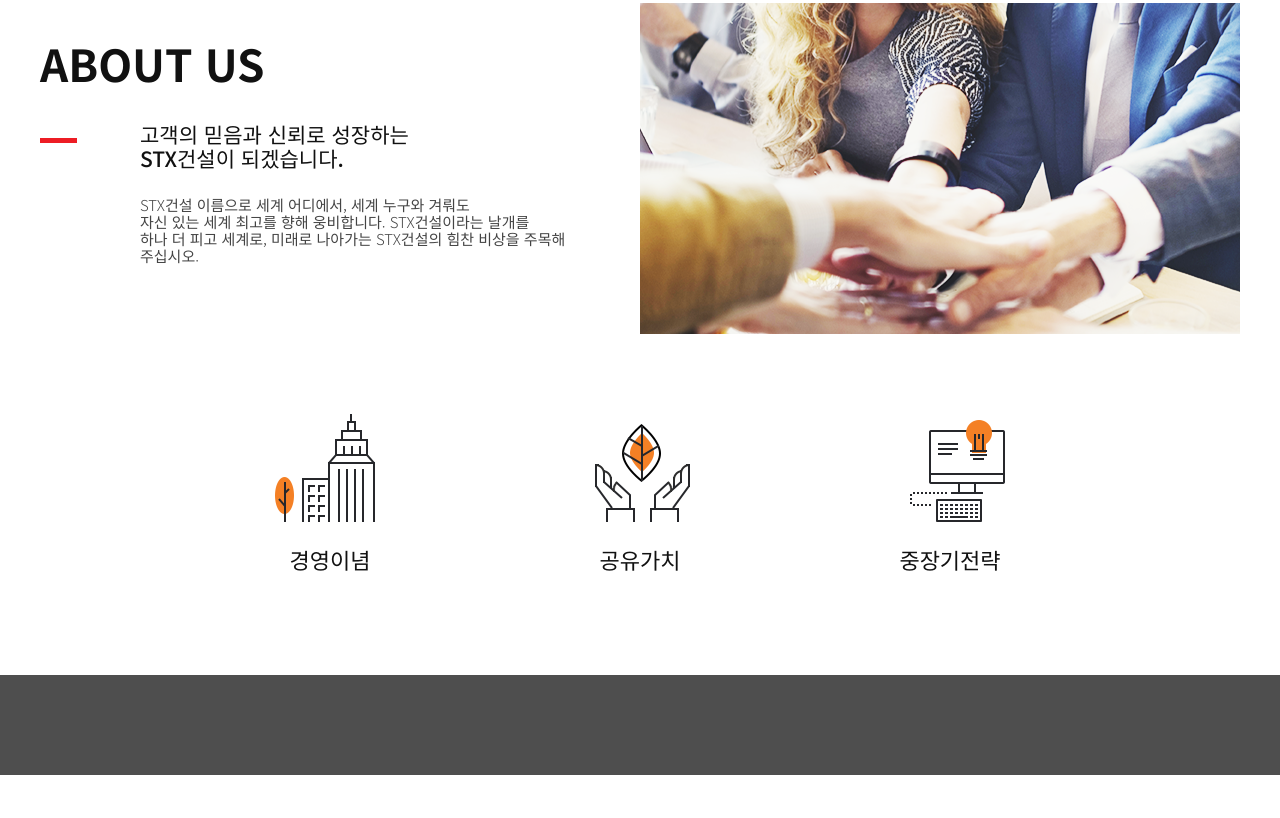
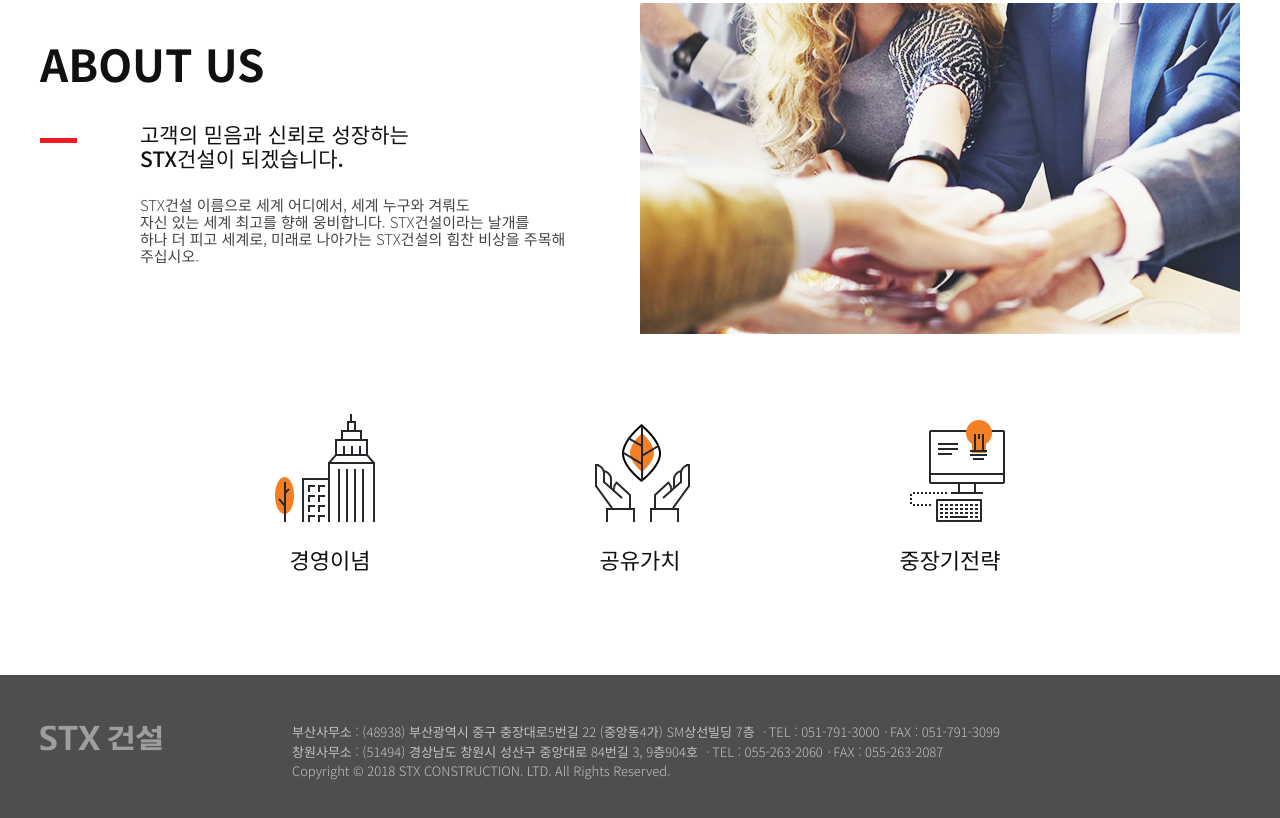
Before and after one commit to choj96/stx, a plain HTML site: page index.html in a window 1280 px wide. Shown: the part 2714-3532 px from the top of the page. Before the commit the page ends 3489 px from the top, so only its background shows below. Drawn offline with Linux system fonts and the light colour scheme.

Commit message:
하단 영역 처리완료
하단 작업 완료

```diff
--- a/css/main.css
+++ b/css/main.css
@@ -608,3 +608,34 @@ body {
   position: relative;
   display: block;
 }
+.footer-logo {
+  position: relative;
+  display: block;
+  float: left;
+  margin-right: 130px;
+}
+.footer-info {
+  position: relative;
+  display: block;
+  float: left;
+}
+.footer-list {
+  position: relative;
+  display: block;
+}
+.footer-list > li {
+  position: relative;
+  display: block;
+  font-size: 13px;
+  color: #c3c3c3;
+  margin-bottom: 5px;
+}
+.footer-list > li > address {
+  position: relative;
+  display: inline-block;
+  font-style: normal;
+}
+.footer-list > li > i {
+  position: relative;
+  display: inline-block;
+}
--- a/index.html
+++ b/index.html
@@ -242,9 +242,37 @@
           </div>
         </div>
       </section>
-      <!-- 푸터 -->
+<!-- 푸터 -->
       <footer class="footer">
-        <div class="footer-inner container"></div>
+        <div class="footer-inner container clearfix">
+          <a href="index.html" class="footer-logo">
+            <img src="images/logo_footer.png" alt="STX건설" />
+          </a>
+          <div class="footer-info">
+            <ul class="footer-list">
+              <li>
+                <address>
+                  부산사무소 : (48938) 부산광역시 중구 충장대로5번길 22
+                  (중앙동4가) SM상선빌딩 7층
+                </address>
+                &nbsp;<i>&middot;</i>&nbsp;TEL :
+                051-791-3000&nbsp;<i>&middot;</i>&nbsp;FAX : 051-791-3099
+              </li>
+              <li>
+                <address>
+                  창원사무소 : (51494) 경상남도 창원시 성산구 중앙대로 84번길 3,
+                  9층904호
+                </address>
+                &nbsp;<i>&middot;</i>&nbsp;TEL :
+                055-263-2060&nbsp;<i>&middot;</i>&nbsp;FAX : 055-263-2087
+              </li>
+              <li>
+                Copyright &copy; 2018 STX CONSTRUCTION. LTD. All Rights
+                Reserved.
+              </li>
+            </ul>
+          </div>
+        </div>
       </footer>
     </div>
   </body>
```
